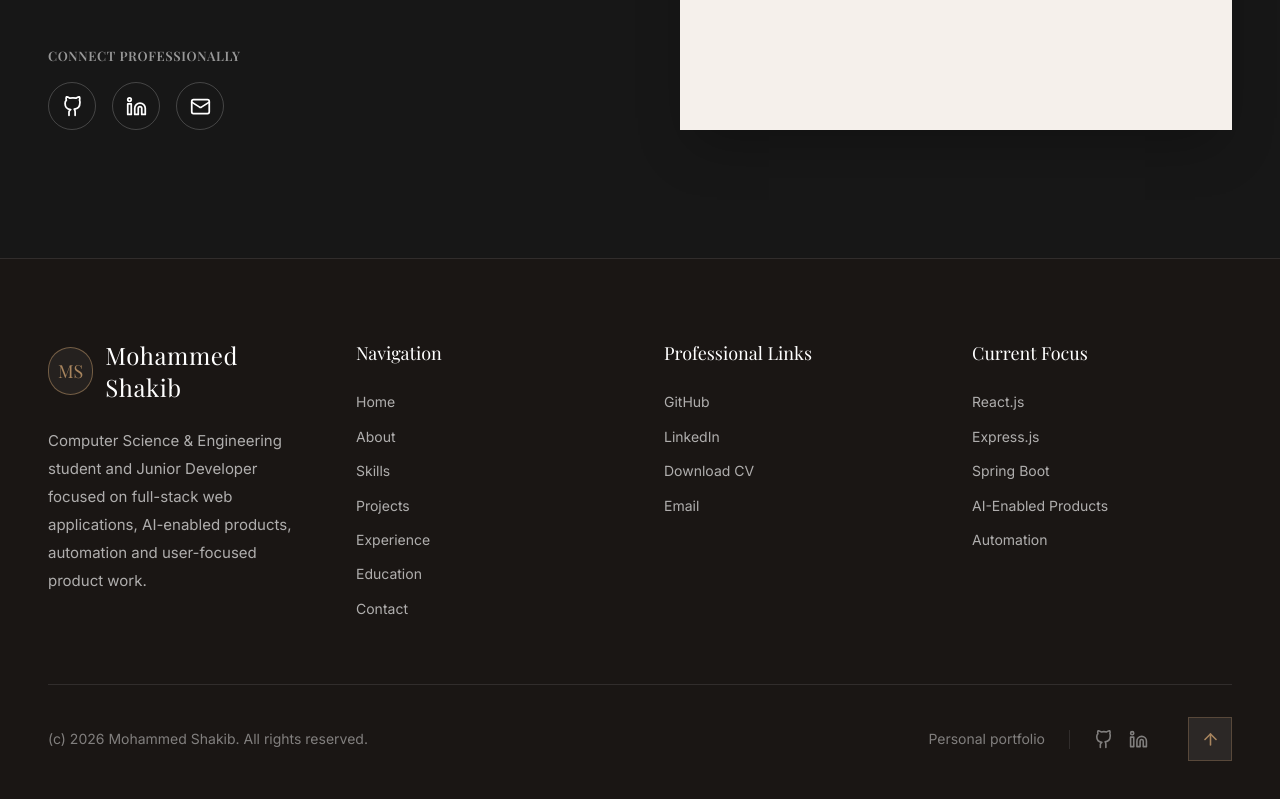
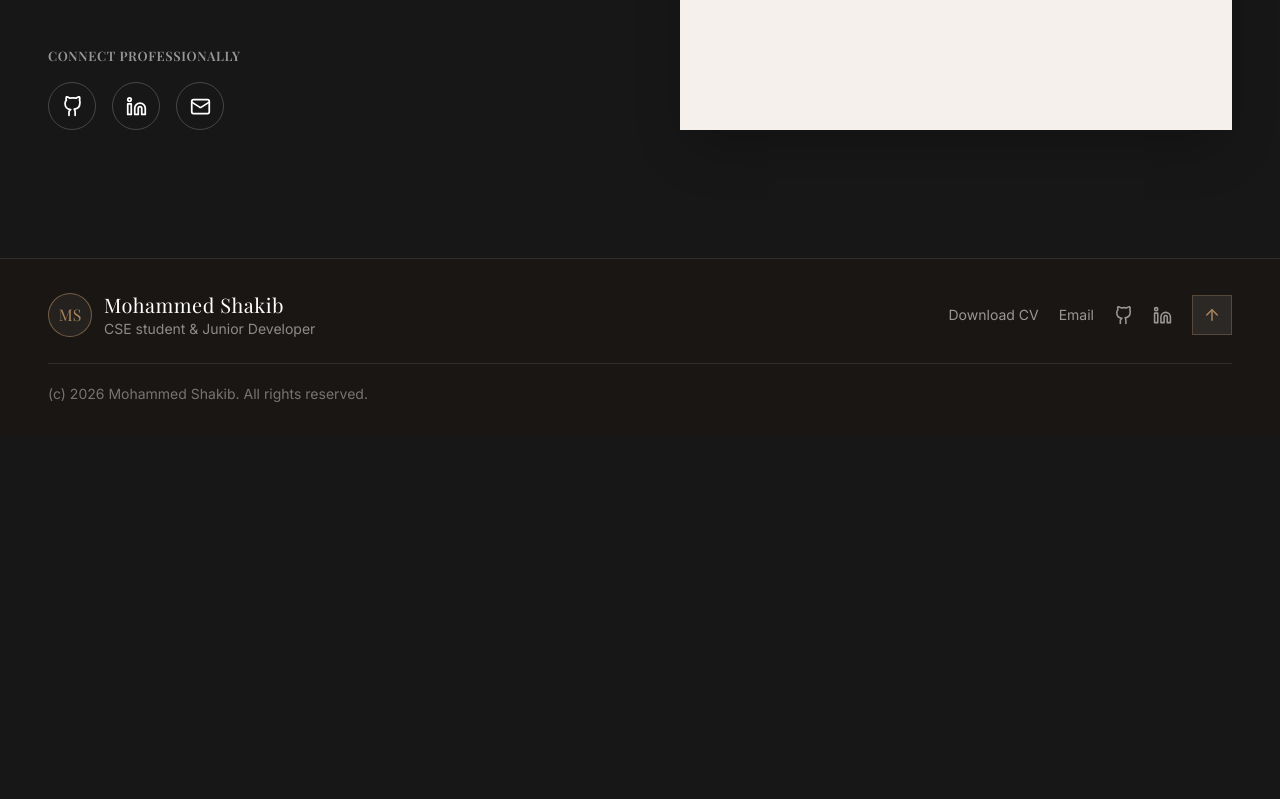
Before and after one commit to MohammedShakib/my-portfolio-website, a Next.js app: page / in a window 1280 px wide. Shown: the part 11011-11810 px from the top of the page. After the commit the page ends 11447 px from the top, so only its background shows below. Built offline with nearby package versions, Linux system fonts and the light colour scheme.

Commit message:
Simplify footer

```diff
--- a/src/components/sections/Footer.tsx
+++ b/src/components/sections/Footer.tsx
@@ -1,6 +1,6 @@
 "use client";
 
-import { navigationLinks, personalInfo } from "@/data/portfolio";
+import { personalInfo } from "@/data/portfolio";
 import { ArrowUp } from "lucide-react";
 
 const Github = ({ size = 24 }: { size?: number }) => (
@@ -25,81 +25,45 @@ export default function Footer() {
   const currentYear = new Date().getFullYear();
 
   return (
-    <footer className="bg-primary text-white border-t border-white/10 pt-20 pb-10">
+    <footer className="bg-primary text-white border-t border-white/10 py-8">
       <div className="container mx-auto px-6 md:px-12">
-        <div className="grid grid-cols-1 md:grid-cols-2 lg:grid-cols-4 gap-12 mb-16">
-          <div>
-            <div className="flex items-center gap-3 mb-6">
-              <div className="w-12 h-12 rounded-full border border-accent/60 flex items-center justify-center bg-white/5 text-accent font-serif text-lg">
+        <div className="flex flex-col gap-6 md:flex-row md:items-center md:justify-between">
+          <div className="flex flex-col items-center gap-3 text-center md:flex-row md:text-left">
+            <div className="w-11 h-11 rounded-full border border-accent/60 flex items-center justify-center bg-white/5 text-accent font-serif text-base">
               {personalInfo.monogram}
             </div>
-              <span className="font-serif text-2xl tracking-wide">{personalInfo.logoText}</span>
-            </div>
-            <p className="text-white/65 text-[15px] leading-7 max-w-xs">
-              Computer Science & Engineering student and Junior Developer focused on full-stack web applications,
-              AI-enabled products, automation and user-focused product work.
-            </p>
-          </div>
-
             <div>
-            <h4 className="font-serif text-lg mb-6 text-white">Navigation</h4>
-            <ul className="space-y-3 text-[14px] text-white/65">
-              {navigationLinks.map((navLink) => (
-                <li key={navLink.label}>
-                  <a href={navLink.href} className="hover:text-accent transition-colors">
-                    {navLink.label}
-                  </a>
-                </li>
-              ))}
-            </ul>
-          </div>
-
-          <div>
-            <h4 className="font-serif text-lg mb-6 text-white">Professional Links</h4>
-            <ul className="space-y-3 text-[14px] text-white/65">
-              <li><a href={personalInfo.github} target="_blank" rel="noopener noreferrer" className="hover:text-accent transition-colors">GitHub</a></li>
-              <li><a href={personalInfo.linkedin} target="_blank" rel="noopener noreferrer" className="hover:text-accent transition-colors">LinkedIn</a></li>
-              <li><a href={personalInfo.cvLink} className="hover:text-accent transition-colors">Download CV</a></li>
-              <li><a href={`mailto:${personalInfo.email}`} className="hover:text-accent transition-colors">Email</a></li>
-            </ul>
-          </div>
-
-          <div>
-            <h4 className="font-serif text-lg mb-6 text-white">Current Focus</h4>
-            <ul className="space-y-3 text-[14px] text-white/65">
-              <li>React.js</li>
-              <li>Express.js</li>
-              <li>Spring Boot</li>
-              <li>AI-Enabled Products</li>
-              <li>Automation</li>
-            </ul>
+              <p className="font-serif text-xl tracking-wide">{personalInfo.logoText}</p>
+              <p className="text-sm text-white/50">CSE student & Junior Developer</p>
             </div>
           </div>
 
-        <div className="border-t border-white/10 pt-8 flex flex-col md:flex-row items-center justify-between gap-6">
-          <p className="text-white/45 text-sm">(c) {currentYear} {personalInfo.name}. All rights reserved.</p>
-
-          <div className="flex items-center gap-6 text-sm text-white/45">
-            <span>Personal portfolio</span>
-
-            <div className="flex items-center gap-4 border-l border-white/10 pl-6">
-              <a href={personalInfo.github} className="hover:text-white transition-colors" aria-label="GitHub">
+          <div className="flex flex-wrap items-center justify-center gap-x-5 gap-y-3 text-sm text-white/55">
+            <a href={personalInfo.cvLink} className="hover:text-accent transition-colors">
+              Download CV
+            </a>
+            <a href={`mailto:${personalInfo.email}`} className="hover:text-accent transition-colors">
+              Email
+            </a>
+            <a href={personalInfo.github} target="_blank" rel="noopener noreferrer" className="hover:text-white transition-colors" aria-label="GitHub">
               <Github size={19} />
             </a>
-              <a href={personalInfo.linkedin} className="hover:text-white transition-colors" aria-label="LinkedIn">
+            <a href={personalInfo.linkedin} target="_blank" rel="noopener noreferrer" className="hover:text-white transition-colors" aria-label="LinkedIn">
               <Linkedin size={19} />
             </a>
-            </div>
-
             <button
               onClick={scrollToTop}
-              className="w-11 h-11 bg-white/8 border border-accent/35 text-accent flex items-center justify-center hover:bg-accent hover:text-white hover:border-accent transition-all ml-4"
+              className="w-10 h-10 bg-white/8 border border-accent/35 text-accent flex items-center justify-center hover:bg-accent hover:text-white hover:border-accent transition-all"
               aria-label="Back to top"
             >
-              <ArrowUp size={19} />
+              <ArrowUp size={18} />
             </button>
           </div>
         </div>
+
+        <p className="mt-6 border-t border-white/10 pt-5 text-center text-sm text-white/40 md:text-left">
+          (c) {currentYear} {personalInfo.name}. All rights reserved.
+        </p>
       </div>
     </footer>
   );
```
Lines whose indentation alone changed are shown as unchanged.
